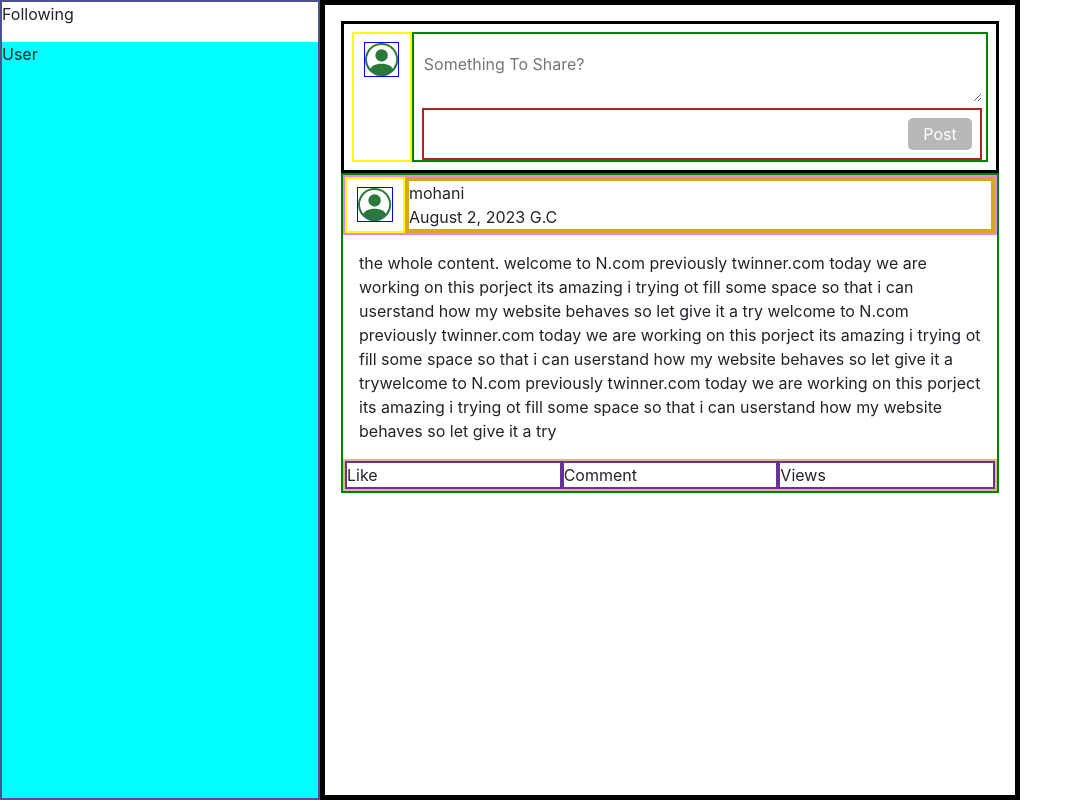
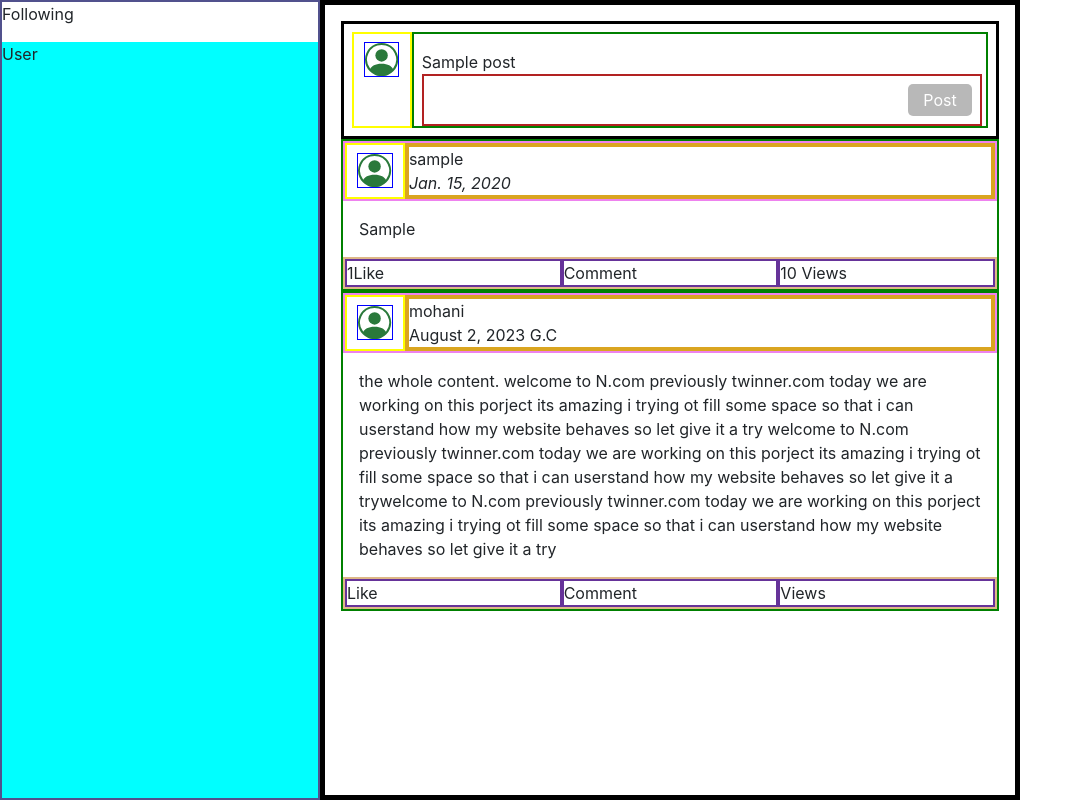
Before and after one commit to mohani-01/network, a Django app: template network/templates/network/index.html in a window 1280 px wide. Shown: the whole page, without its empty margins (0-1081 px from the left). Run offline with Django 3.2, Linux system fonts and the light colour scheme; a user stored in the database is signed in; tables that the repository leaves empty hold one stand-in row (values such as "Sample post"); the template is opened without the code that fills it: values that come from a table or form of the project are taken from there, most other values are stand-ins (such as "Sample title", 1, 10 or a date in 2020); some libraries are stand-ins or nearby versions.

Commit message:
transefering data

```diff
--- a/network/templates/network/index.html
+++ b/network/templates/network/index.html
@@ -12,7 +12,9 @@
 
         <div class="middle-everything">
 
-            <form id="form-post" action="#">
+            {% if user.is_authenticated %}
+            <form id="form-post" action="{% url 'addpost' %}" method="post">
+                {% csrf_token %}
             <div class="new-post">
 
                         <div id="user-post" class="user-icon">
@@ -25,8 +27,8 @@
 
                         <!-- <div id="add-new-post">Add New Post</div> -->
                         <div class="post-area">
-
-                            <textarea  id="text-post" placeholder="Something To Share?"></textarea>
+                            {{ new_post.post }}
+                            <!-- <textarea  id="text-post" placeholder="Something To Share?"></textarea> -->
                             <div id="submit-post">
                                 <input id="input-post" type="submit" value="Post">
                             </div>
@@ -34,7 +36,40 @@
 
                 </div>
             </form>
+            {% endif %}
 
+            {% for post in posts %}
+            <div class="posts">
+
+                <div class="username">
+                    <div class="user-icon">
+                        <svg xmlns="http://www.w3.org/2000/svg" width="16" height="16" fill="currentColor" class="bi bi-person-circle" viewBox="0 0 16 16">
+                            <path d="M11 6a3 3 0 1 1-6 0 3 3 0 0 1 6 0z"/>
+                            <path fill-rule="evenodd" d="M0 8a8 8 0 1 1 16 0A8 8 0 0 1 0 8zm8-7a7 7 0 0 0-5.468 11.37C3.242 11.226 4.805 10 8 10s4.757 1.225 5.468 2.37A7 7 0 0 0 8 1z"/>
+                        </svg>
+                        <i class="bi bi-person-circle"></i>
+                    </div>
+                    <div class="user-username">
+                        {{ post.user }} <br>
+                       <i>{{ post.date }}</i>
+
+                    </div>
+                </div>
+
+                <div class="post-content">
+                  {{ post.post }}
+                </div>
+
+                <div class="post-info">
+                    <div>{{ post.like }}Like</div>
+                    <div>  Comment</div>
+                    <div> {{post.views }} Views</div>
+
+                </div>
+
+            </div>
+
+            {% endfor %}
             <div class="posts">
 
                 <div class="username">
```
